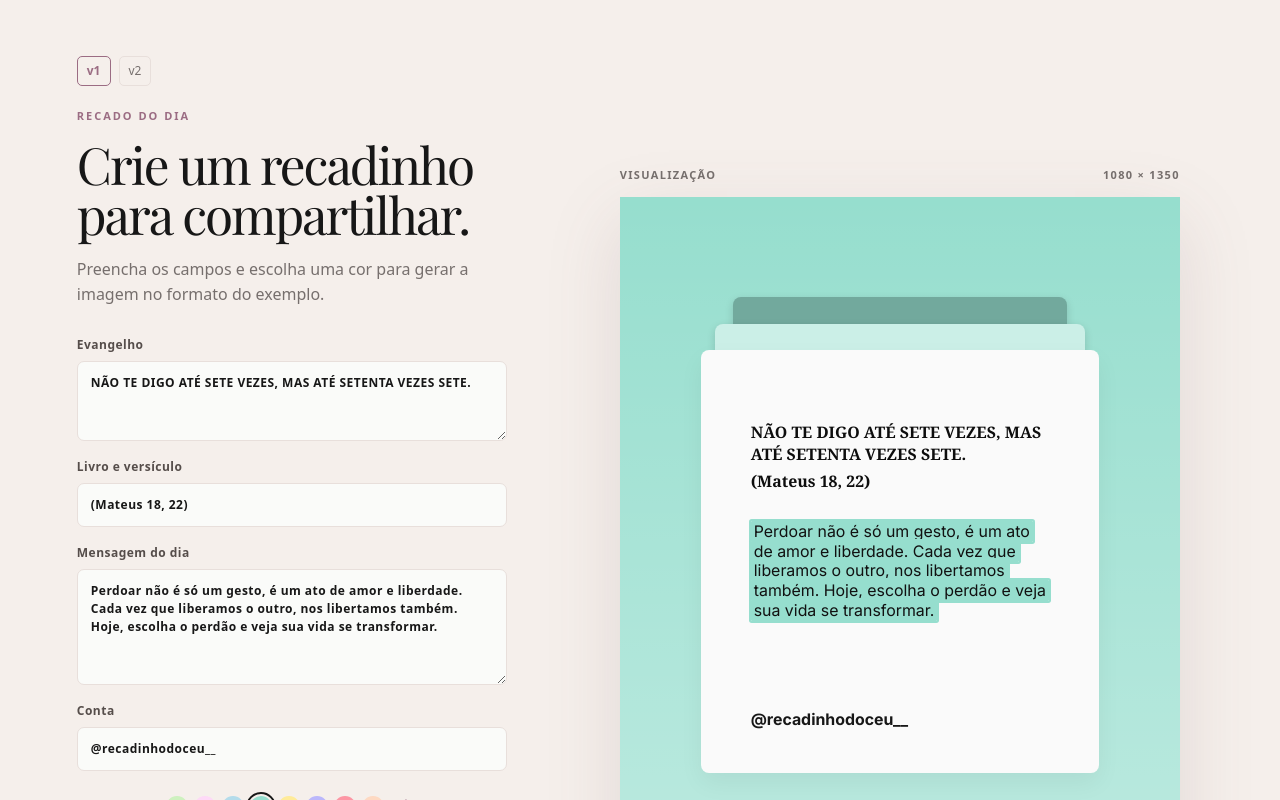
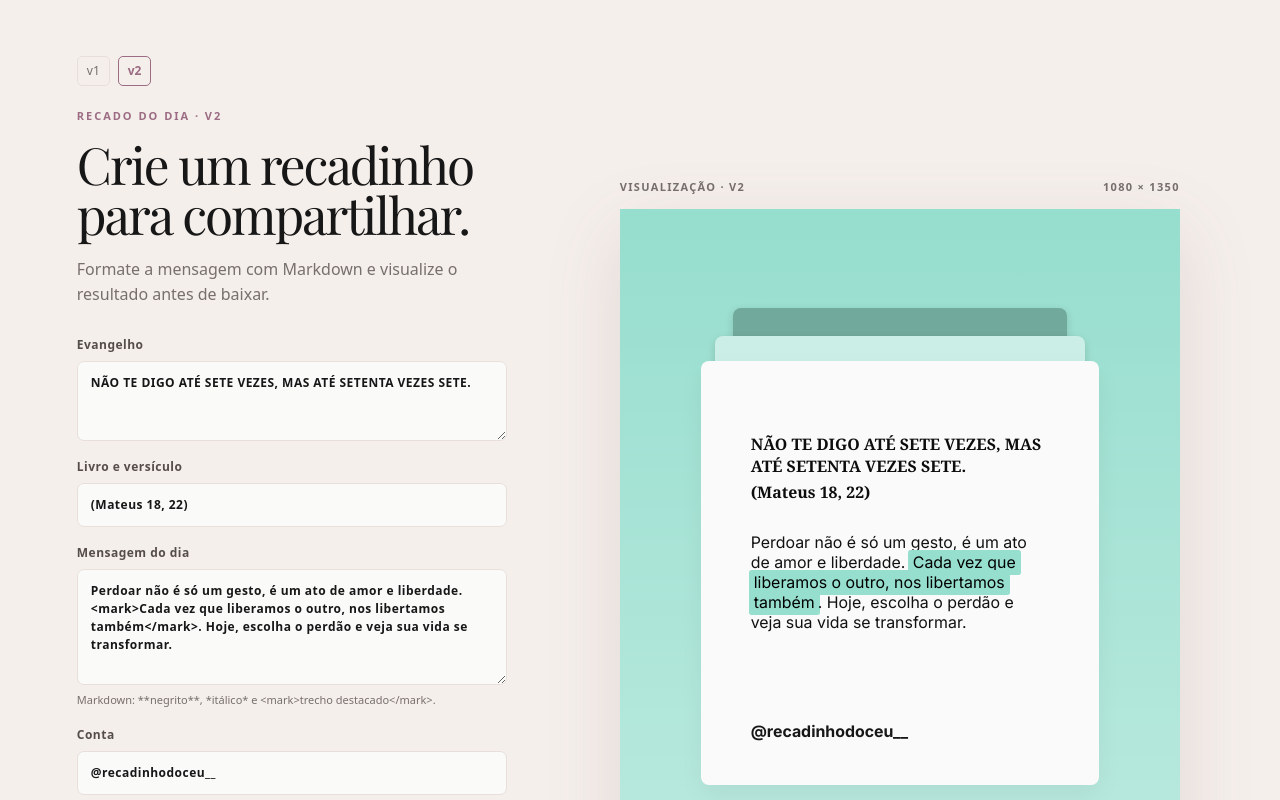
Before and after one commit to accewtech/br.com.recadinhodoceu, a Next.js app: page / in a window 1280 px wide. Shown: the top 800 px of the page. Built offline with nearby package versions, Linux system fonts and the light colour scheme; a web font is replaced by a local one.

Commit message:
feat: update default message with HTML markup for emphasis and switch to v2 page

```diff
--- a/pages/index.tsx
+++ b/pages/index.tsx
@@ -1 +1 @@
-export { default } from "../src/v1/page";
+export { default } from "../src/v2/page";
--- a/src/shared/message-contract.ts
+++ b/src/shared/message-contract.ts
@@ -22,7 +22,7 @@ export const defaultMessage: MessageData = {
   gospel: "NÃO TE DIGO ATÉ SETE VEZES, MAS ATÉ SETENTA VEZES SETE.",
   book: "(Mateus 18, 22)",
   messageOfDay:
-    "Perdoar não é só um gesto, é um ato de amor e liberdade. Cada vez que liberamos o outro, nos libertamos também. Hoje, escolha o perdão e veja sua vida se transformar.",
+    "Perdoar não é só um gesto, é um ato de amor e liberdade. <mark>Cada vez que liberamos o outro, nos libertamos também</mark>. Hoje, escolha o perdão e veja sua vida se transformar.",
   account: "@recadinhodoceu__",
 };
 
```
